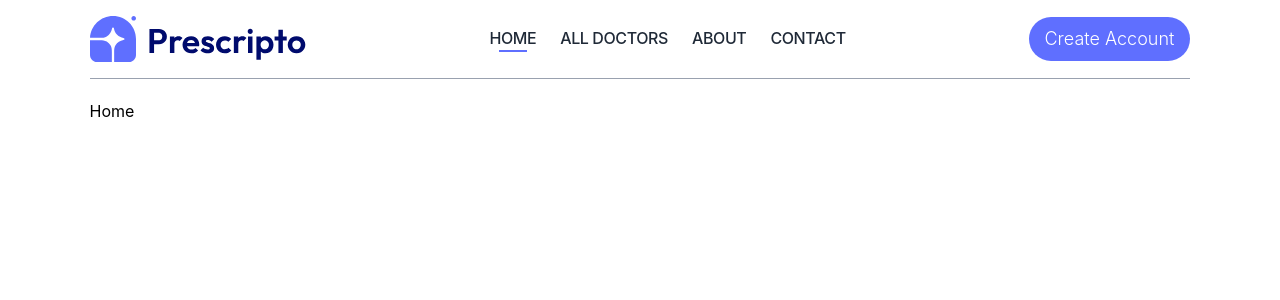
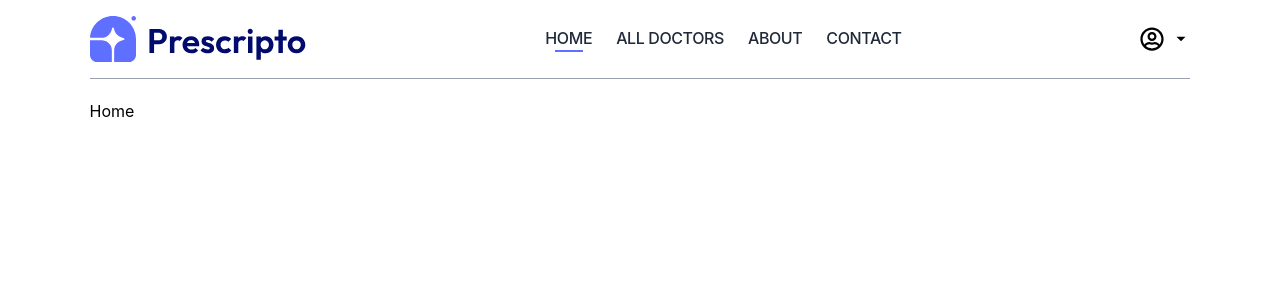
Before and after one commit to mostafa93sh/Descripto, a React (Vite) app: page / in a window 1280 px wide. Shown: the top 300 px of the page. Built offline with nearby package versions, Linux system fonts and the light colour scheme.

Commit message:
feat(navbar): add user profile dropdown
- Add conditional rendering based on auth token
- Implement user profile icon and dropdown menu
- Add navigation to profile and login pages
- Introduce token and menu state management

```diff
--- a/src/components/Navbar.jsx
+++ b/src/components/Navbar.jsx
@@ -1,8 +1,14 @@
 import { assets } from "../assets/assets";
-import { NavLink } from "react-router-dom";
+import { NavLink, useNavigate } from "react-router-dom";
 import { LuMenu } from "react-icons/lu";
+import { useState } from "react";
+import { IoMdArrowDropdown } from "react-icons/io";
+import { FaRegUserCircle } from "react-icons/fa";
 
 const Navbar = () => {
+  const navigate = useNavigate();
+  const [token, setToken] = useState(localStorage.getItem("token") || true);
+  const [showMenu, setShowMenu] = useState(false);
   return (
     <div className="flex items-center justify-between text-sm py-4 mb-5 border-b border-b-gray-400">
       <img src={assets.logo} alt="Logo" />
@@ -69,9 +75,38 @@ const Navbar = () => {
         </ul>
       </div>
       <div className="hidden md:block">
-        <button className="text-lg text-white bg-[#5f6fff] px-4 py-2 cursor-pointer font-light rounded-full">
-          Create Account
-        </button>
+        {token ? (
+          <div className="flex items-center gap-2 relative group">
+            <FaRegUserCircle
+              size={24}
+              className="cursor-pointer"
+              onClick={() => navigate("/my-profile")}
+            />
+            <IoMdArrowDropdown size={18} className="cursor-pointer" />
+            <div
+              className={`absolute top-0 right-0  shadow-lg rounded-md mt-2 hidden group-hover:block `}
+            >
+              <div className="min-w-48 flex flex-col gap-2 p-4 bg-stone-100 rounded text-sm text-gray-700">
+                <p className="cursor-pointer hover:bg-gray-200 p-2 rounded">
+                  My Profile
+                </p>
+                <p className="cursor-pointer hover:bg-gray-200 p-2 rounded">
+                  My Appointments
+                </p>
+                <p className="cursor-pointer hover:bg-gray-200 p-2 rounded">
+                  Logout
+                </p>
+              </div>
+            </div>
+          </div>
+        ) : (
+          <button
+            onClick={() => navigate("/login")}
+            className="text-lg text-white bg-[#5f6fff] px-4 py-2 cursor-pointer font-light rounded-full"
+          >
+            Create Account
+          </button>
+        )}
       </div>
       <div className="block md:hidden">
         <LuMenu size={24} />
```
